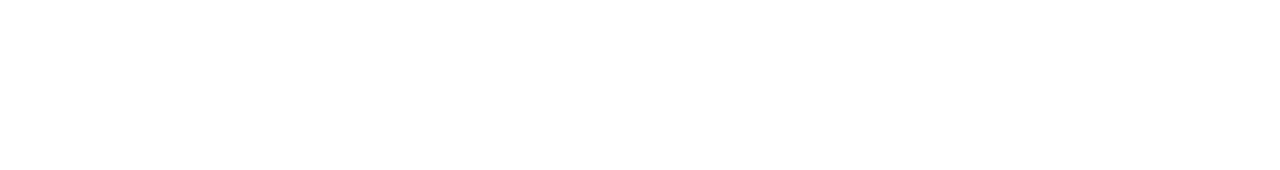
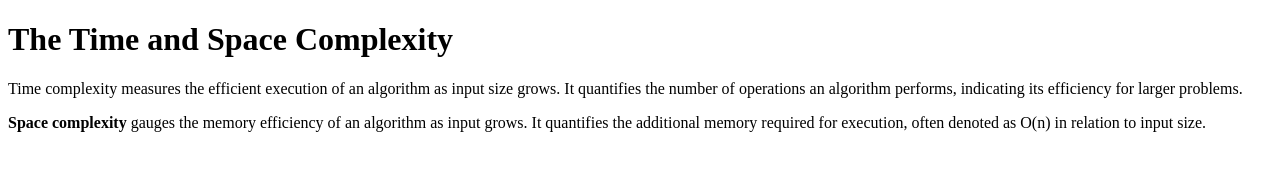
Before and after one commit to acciojob/time-and-space-complexity-Abhishekanil007, a website: page main.html in a window 1280 px wide. Drawn offline with Linux system fonts and the light colour scheme.

Commit message:
created a submission

```diff
--- a/main.html
+++ b/main.html
@@ -8,9 +8,9 @@
 
 <body>
 	<!-- the entire body must be written by student -->
-    <script type="text/javascript" src="./script.js">
-</script>
-
+    <h1>The Time and Space Complexity</h1>
+	<p>Time complexity measures the efficient execution of an algorithm as input size grows. It quantifies the number of operations an algorithm performs, indicating its efficiency for larger problems.</p>
+	<p><b>Space complexity</b> gauges the memory efficiency of an algorithm as input grows. It quantifies the additional memory required for execution, often denoted as O(n) in relation to input size.</p>
 </body>
 
 </html>
```
